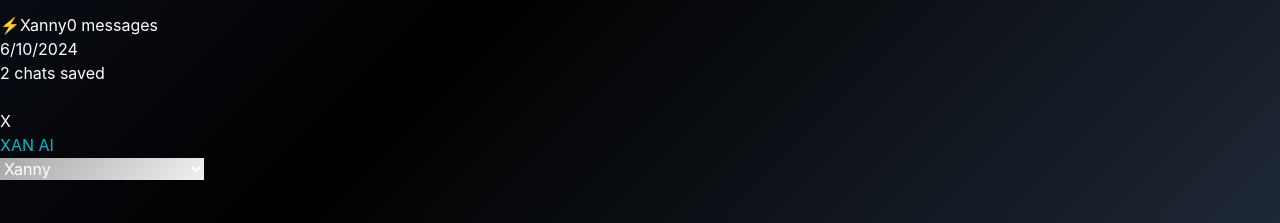
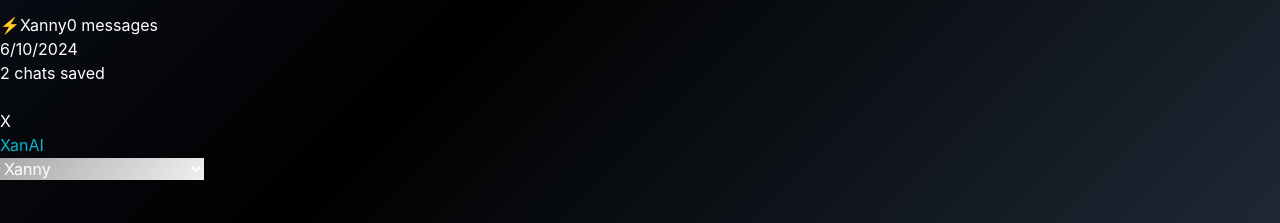
Before and after one commit to Xannydayo/Groq-Ai.github.io, a React (Vite) app: page / in a window 1280 px wide. Shown: the part 2940-3163 px from the top of the page. Built offline with nearby package versions, Linux system fonts and the light colour scheme; what groq-sdk would draw is missing.

Commit message:
update patch pro

```diff
--- a/src/App.jsx
+++ b/src/App.jsx
@@ -433,7 +433,7 @@ function App() {
                   <div className="w-6 h-6 sm:w-8 sm:h-8 bg-gradient-to-br from-blue-500 to-purple-600 rounded-lg flex items-center justify-center flex-shrink-0">
                     <span className="text-white text-sm sm:text-lg font-bold">X</span>
                   </div>
-                  <h1 className="text-lg sm:text-xl md:text-2xl font-bold bg-gradient-to-r from-blue-400 via-purple-400 to-cyan-400 bg-clip-text text-transparent gradient-text leading-tight">XAN AI</h1>
+                  <h1 className="text-lg sm:text-xl md:text-2xl font-bold bg-gradient-to-r from-blue-400 via-purple-400 to-cyan-400 bg-clip-text text-transparent gradient-text leading-tight">XanAI</h1>
                 </div>
               </div>
 
```
Also changed, not shown: 1 other file (tests, documents, lock files or other folders).
